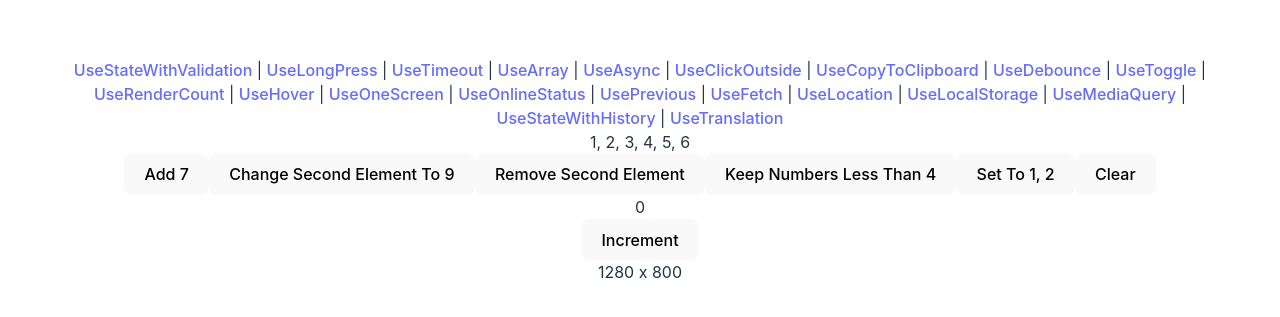
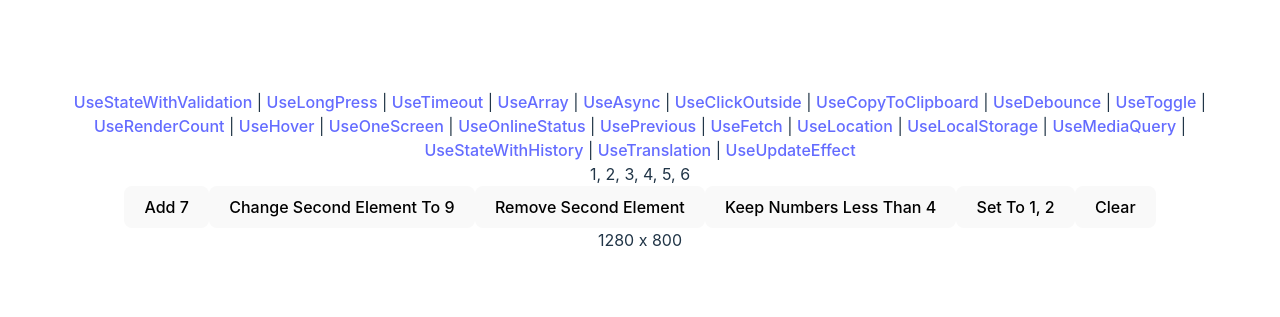
Before and after one commit to roll1226/react-custom-hooks, a React (Vite) app: page /use-array in a window 1280 px wide. Shown: the part 229-546 px from the top of the page. Built offline with nearby package versions, Linux system fonts and the light colour scheme.

Commit message:
feat: useUpdateEffect page

```diff
--- a/src/App.tsx
+++ b/src/App.tsx
@@ -1,15 +1,10 @@
-import { useState } from "react";
 import "./App.css";
-import { useUpdateEffect } from "./hooks/useUpdateEffect";
 import { useWindowSize } from "./hooks/useWindowSize";
 import useAppRoutes from "./routes";
 import Navbar from "./routes/Navbar";
 
 function App() {
   const router = useAppRoutes();
-
-  const [updateCount, setUpdateCount] = useState(0);
-  useUpdateEffect(() => console.log(updateCount), [updateCount]);
 
   const { width, height } = useWindowSize();
 
@@ -19,11 +14,6 @@ function App() {
       {router}
 
       <div>
-        <div>{updateCount}</div>
-        <button onClick={() => setUpdateCount((c) => c + 1)}>Increment</button>
-      </div>
-
-      <div>
         {width} x {height}
       </div>
     </>
--- /dev/null
+++ b/src/pages/UseUpdateEffect.tsx
@@ -0,0 +1,16 @@
+import { FC, useState } from "react";
+import { useUpdateEffect } from "../hooks/useUpdateEffect";
+
+const UseUpdateEffect: FC = () => {
+  const [count, setCount] = useState(0);
+  useUpdateEffect(() => console.log(count), [count]);
+
+  return (
+    <div>
+      <div>{count}</div>
+      <button onClick={() => setCount((c) => c + 1)}>Increment</button>
+    </div>
+  );
+};
+
+export default UseUpdateEffect;
--- a/src/routes/Navbar.tsx
+++ b/src/routes/Navbar.tsx
@@ -87,6 +87,10 @@ const Navbar = () => {
       to: "use-translation",
       name: "UseTranslation",
     },
+    {
+      to: "use-update-effect",
+      name: "UseUpdateEffect",
+    },
   ];
 
   return (
--- a/src/routes/index.tsx
+++ b/src/routes/index.tsx
@@ -19,6 +19,7 @@ import UseStateWithValidation from "../pages/UseStateWithValidation";
 import UseTimeout from "../pages/UseTimeout";
 import UseToggle from "../pages/UseToggle";
 import UseTranslation from "../pages/UseTranslation";
+import UseUpdateEffect from "../pages/UseUpdateEffect";
 
 const useAppRoutes = () => {
   return useRoutes([
@@ -102,6 +103,10 @@ const useAppRoutes = () => {
       path: "use-translation",
       element: <UseTranslation />,
     },
+    {
+      path: "use-update-effect",
+      element: <UseUpdateEffect />,
+    },
   ]);
 };
 
```
